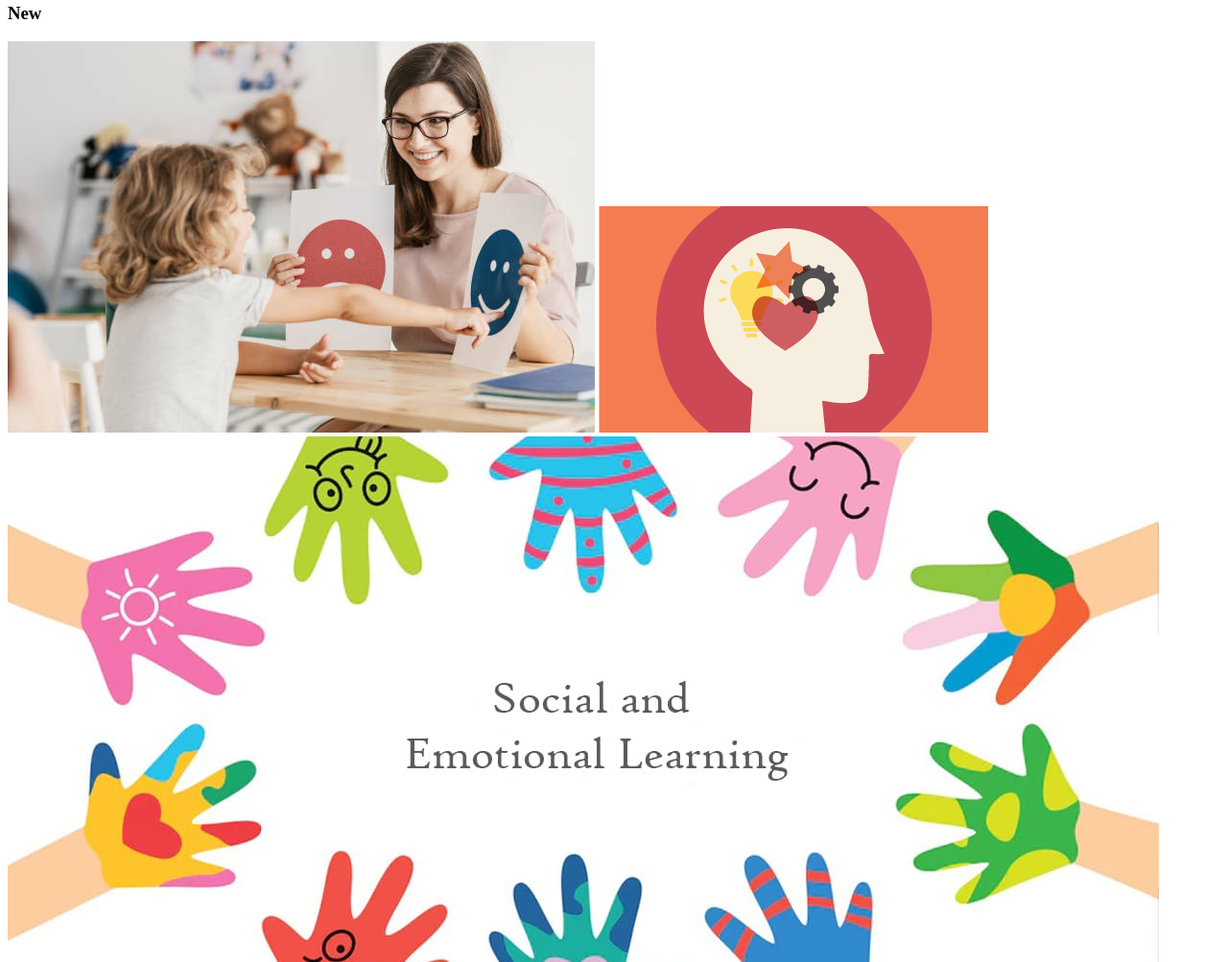
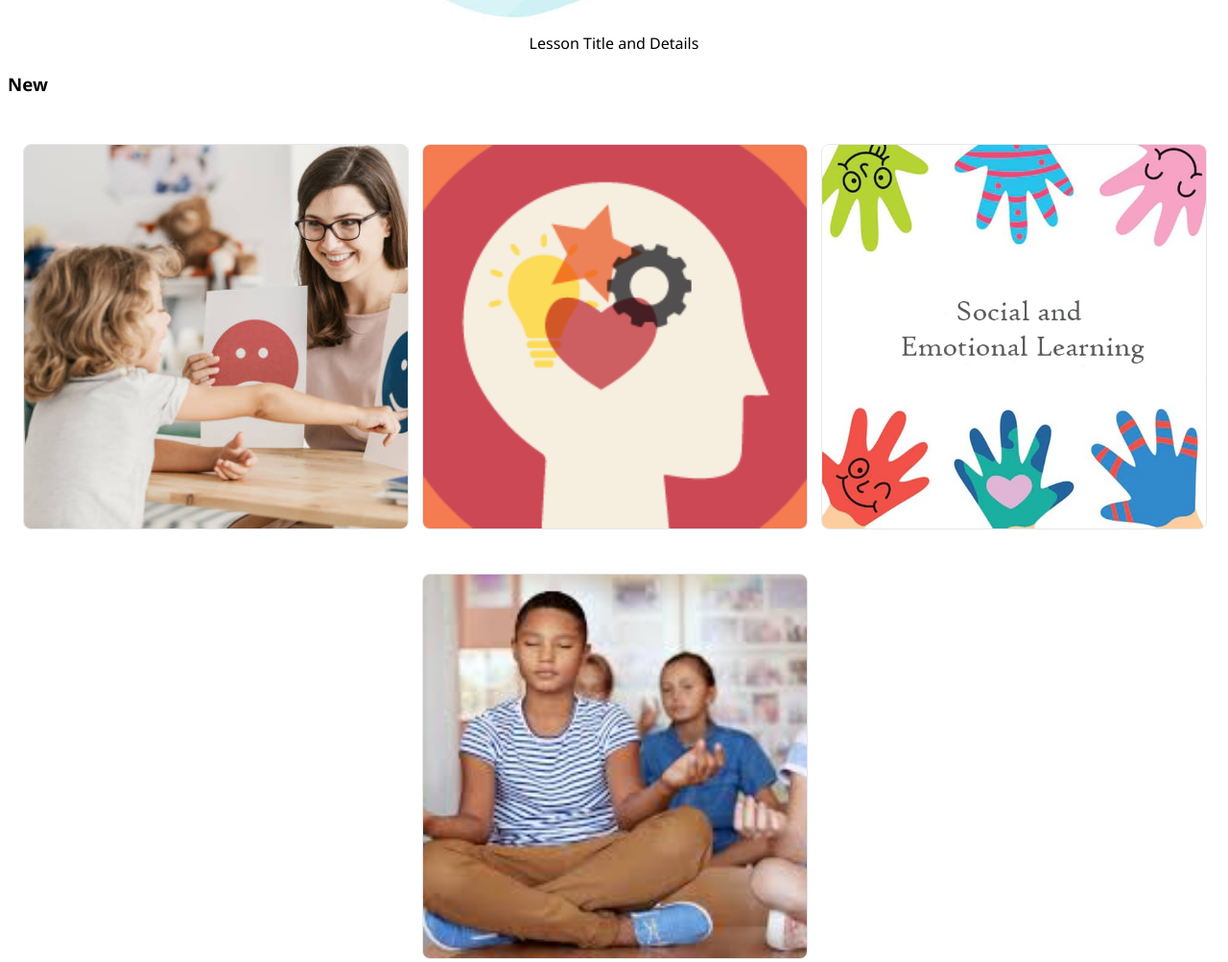
Before and after one commit to olb2021-design/fall25-olivia-brown, a plain HTML site: page index.html in a window 1280 px wide. Shown: the part 610-1613 px from the top of the page at 96% size. Drawn offline with Linux system fonts and the light colour scheme.

Commit message:
Animation, Cleaning up formatting

```diff
--- a/index.html
+++ b/index.html
@@ -17,25 +17,51 @@
     <main>
     <div class="grid-parent">
 
+      <h1>SEL HUB</h1>
       <!-- Image Carousel - Featured Activites -->
       <!-- https://css-tricks.com/css-only-carousel/ -->
       <div class="Featured">
         <h2>Featured</h2>
 
         <figure>
-        <img src="/assets/coverphoto1.jpg">
+        <img id="featuredImage" src="/assets/coverphoto1.jpg">
 
         <figcaption>Lesson Title and Details</figcaption>
         </figure>
       </div>
 
       <!-- Recent Activities -->
-      <div class="New">
-        <h3>New</h3>
-        <img src="/assets/coverphoto2.jpg">
-        <img src="/assets/coverphoto3.png">
-        <img src="/assets/coverphoto4.jpeg">
-        <img src="/assets/coverphoto5.jpeg">
+      <h3>New</h3>
+      <div class="Deck">
+
+        <div class="cardflip">
+          <div class="card-inner">
+            <div class="card-front"><img src="/assets/coverphoto2.jpg" alt="slide1"></div>
+            <div class="card-back">Details</div>
+          </div>
+        </div>
+
+        <div class="cardflip">
+          <div class="card-inner">
+            <div class="card-front"><img src="/assets/coverphoto3.png" alt="slide2"></div>
+            <div class="card-back">Details</div>
+          </div>
+        </div>
+
+        <div class="cardflip">
+          <div class="card-inner">
+            <div class="card-front"><img src="/assets/coverphoto4.jpeg" alt="slide3"></div>
+            <div class="card-back">Details</div>
+          </div>
+        </div>
+
+        <div class="cardflip">
+          <div class="card-inner">
+            <div class="card-front"><img src="/assets/coverphoto5.jpeg" alt="slide4"></div>
+            <div class="card-back">Details</div>
+          </div>
+        </div>
+
       </div>
 
     </div>
--- a/styles.css
+++ b/styles.css
@@ -1,10 +1,19 @@
 h1 {
     text-align: center;
+    background-color: #e87f7f;
+    color: white;
+    font-family: "Segoe UI", 'Segoe UI', Tahoma, Geneva, Verdana, sans-serif;
 }
 
 h2 {
     text-align: center;
+    font-family: "Segoe UI", 'Segoe UI', Tahoma, Geneva, Verdana, sans-serif;
 }
+
+body {
+  font-family: "Segoe UI", 'Segoe UI', Tahoma, Geneva, Verdana, sans-serif;
+}
+
 
 ul {
     font-size: 18px;
@@ -22,7 +31,7 @@ nav {
   background-color: #F5F7FA;
   height: 60px;
   padding: 0 20px;
-  font-family: "Segoe UI", 'Segoe UI', Tahoma, Geneva, Verdana, sans-serif
+  font-family: "Segoe UI", 'Segoe UI', Tahoma, Geneva, Verdana, sans-serif;
 }
 
 nav ul {
@@ -48,6 +57,29 @@ nav ul li a.active {
   color: #fff;
 }
 
+#featuredImage {
+  display: block;
+  margin: 0 auto;
+}
+
+figcaption {
+  text-align: center;
+}
+
+.slides {
+  display: flex;
+}
+
+.slides img {
+  width: 25%;
+  height: 300px;
+  object-fit: cover;
+}
+
+#CASEL {
+  display: block;
+  margin: 0 auto;
+}
 
 #Lessons-Cards {
   display: flex;
@@ -70,3 +102,64 @@ nav ul li a.active {
   border-radius: 8px;
   margin-bottom: 10px;
 }
+
+.Deck {
+  display: flex;
+  flex-wrap: wrap;
+  justify-content: center;
+  gap: 1rem;
+  padding: 1rem;
+}
+
+.cardflip {
+  width: 400px;
+  height: 400px;
+  margin: 1rem auto;
+  perspective: 1000px;
+  cursor: pointer;
+}
+
+.card-inner {
+  position: relative;
+  width: 100%;
+  height: 100%;
+  transition: transform 0.6s;
+  transform-style: preserve-3d;
+}
+
+.cardflip:hover .card-inner {
+  transform: rotateY(180deg);
+}
+
+.card-front,
+.card-back {
+  position: absolute;
+  width: 100%;
+  height: 100%;
+  backface-visibility: hidden;
+  border-radius: 0.5rem;
+  overflow: hidden;
+  display: flex;
+  align-items: center;
+  justify-content: center;
+}
+
+.card-front {
+  background: white;
+  border: 1px solid #e5e7eb;
+  z-index: 2;
+  transform: rotateY(0deg);
+}
+
+.card-front img {
+  width: 100%;
+  height: 100%;
+  object-fit: cover;
+}
+
+.card-back {
+  background: #e87f7f;
+  color: white;
+  transform: rotateY(180deg);
+  z-index: 1;
+}
```
Also changed, not shown: Pages/About.html (+1 -1 lines), 2 other files.
